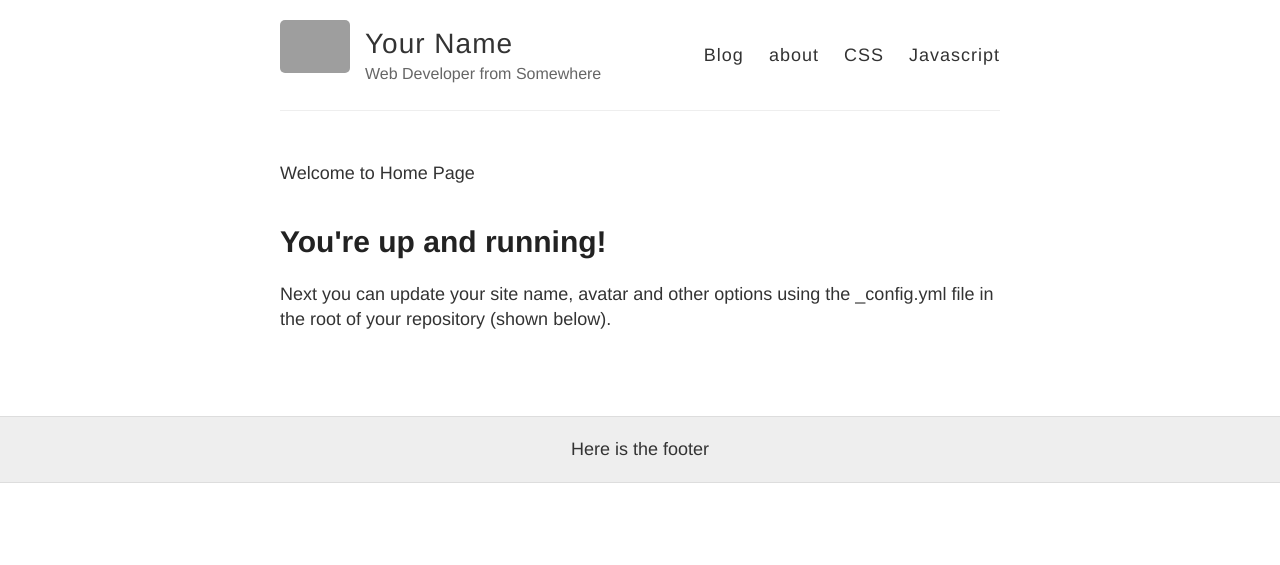
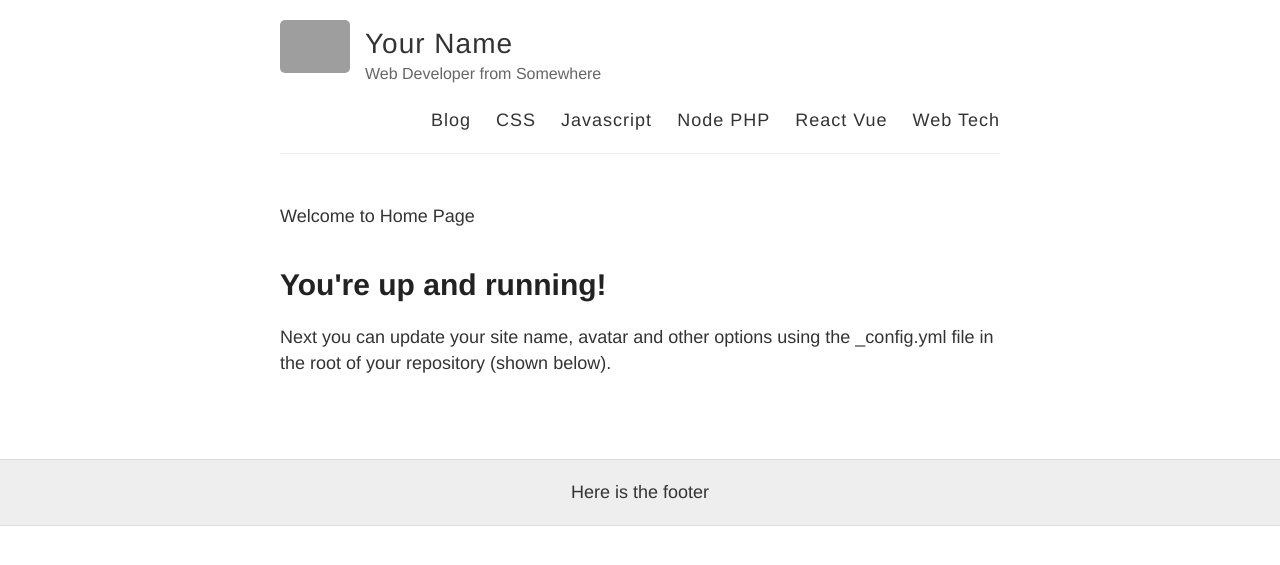
Before and after one commit to rfd3344a/rfd3344.github.io, a Jekyll site: the page built from index.html, in a window 1280 px wide. Shown: the top 565 px of the page. Built offline with Jekyll 4.4.1, drawn with Linux system fonts in a browser that asks for light colours; grey boxes are pictures that could not be loaded.

Commit message:
Update default.html

```diff
--- a/_layouts/default.html
+++ b/_layouts/default.html
@@ -28,9 +28,12 @@
 
           <nav>
             <a href="{{ site.baseurl }}/">Blog</a>
-            <a href="{{ site.baseurl }}/about">about</a>
+
             <a href="{{ site.baseurl }}/notes/CSS">CSS</a>
             <a href="{{ site.baseurl }}/notes/Javascript">Javascript</a>
+            <a href="{{ site.baseurl }}/notes/Node PHP">Node PHP</a>
+            <a href="{{ site.baseurl }}/notes/React Vue">React Vue</a>
+            <a href="{{ site.baseurl }}/notes/Web_Tech">Web Tech</a>
 
           </nav>
         </header>
```
